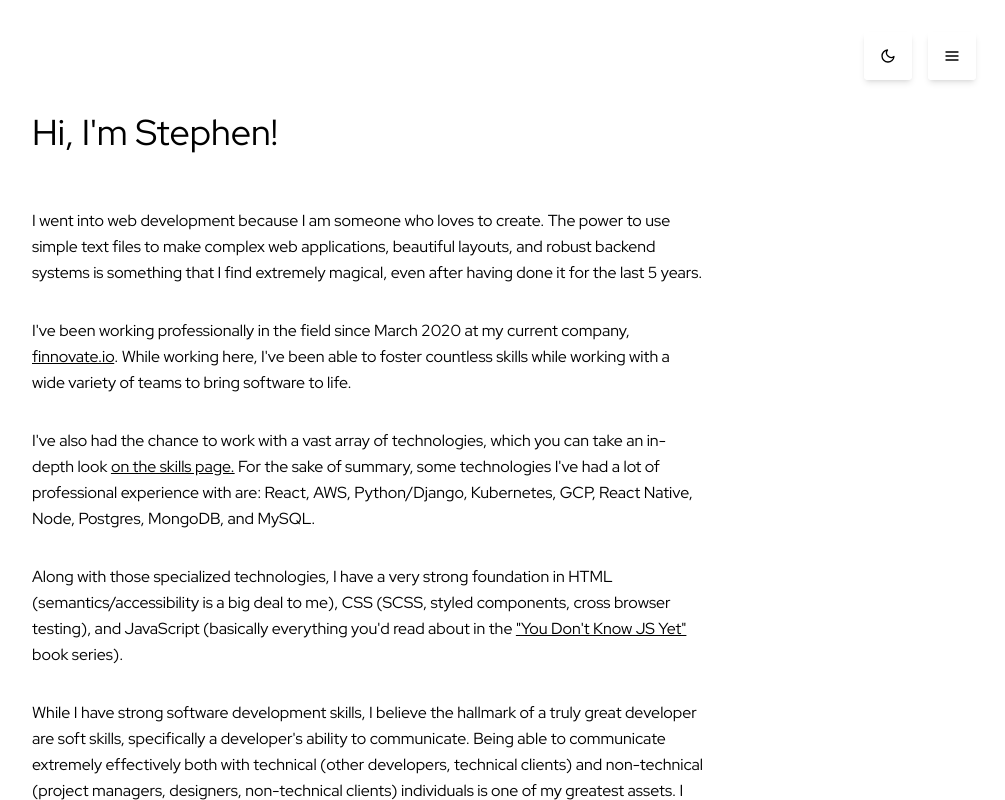
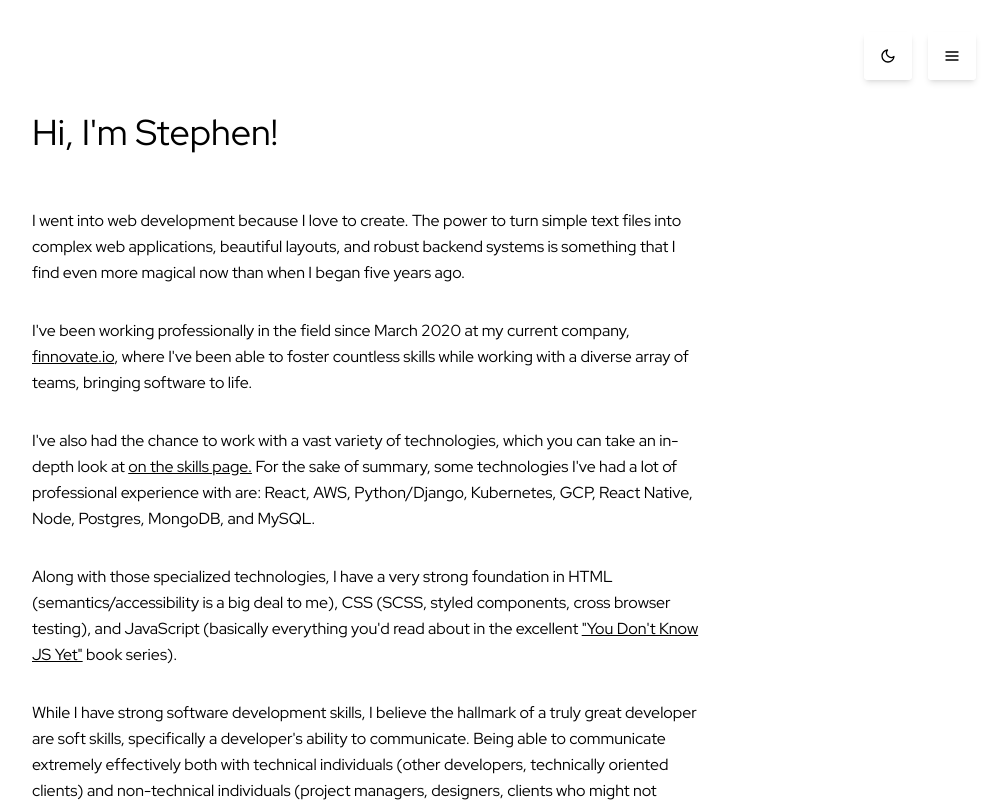
Before and after one commit to sparlos/sparling-dev, a Next.js app: page /about in a window 1280 px wide. Shown: the whole page, without its empty margins (272-1277 px from the left). Built offline with nearby package versions, Linux system fonts and the light colour scheme.

Commit message:
update about with copy suggestions

```diff
--- a/pages/about/index.tsx
+++ b/pages/about/index.tsx
@@ -21,10 +21,10 @@ export default function About() {
           delay: 0.05,
         }}
       >
-        I went into web development because I am someone who loves to create.
-        The power to use simple text files to make complex web applications,
-        beautiful layouts, and robust backend systems is something that I find
-        extremely magical, even after having done it for the last 5 years.
+        I went into web development because I love to create. The power to turn
+        simple text files into complex web applications, beautiful layouts, and
+        robust backend systems is something that I find even more magical now
+        than when I began five years ago.
       </motion.p>
       <motion.p
         className="mt-8"
@@ -44,8 +44,8 @@ export default function About() {
         >
           finnovate.io
         </a>
-        . While working here, I&apos;ve been able to foster countless skills
-        while working with a wide variety of teams to bring software to life.
+        , where I&apos;ve been able to foster countless skills while working
+        with a diverse array of teams, bringing software to life.
       </motion.p>
       <motion.p
         className="mt-8"
@@ -55,8 +55,8 @@ export default function About() {
           delay: 0.15,
         }}
       >
-        I&apos;ve also had the chance to work with a vast array of technologies,
-        which you can take an in-depth look{' '}
+        I&apos;ve also had the chance to work with a vast variety of
+        technologies, which you can take an in-depth look at{' '}
         <Link href="/projects-and-skills?view=skills">
           <button className="underline">on the skills page.</button>
         </Link>{' '}
@@ -75,7 +75,7 @@ export default function About() {
         Along with those specialized technologies, I have a very strong
         foundation in HTML (semantics/accessibility is a big deal to me), CSS
         (SCSS, styled components, cross browser testing), and JavaScript
-        (basically everything you&apos;d read about in the{' '}
+        (basically everything you&apos;d read about in the excellent{' '}
         <a
           className="underline"
           href="https://github.com/getify/You-Dont-Know-JS"
@@ -97,13 +97,14 @@ export default function About() {
         While I have strong software development skills, I believe the hallmark
         of a truly great developer are soft skills, specifically a
         developer&apos;s ability to communicate. Being able to communicate
-        extremely effectively both with technical (other developers, technical
-        clients) and non-technical (project managers, designers, non-technical
-        clients) individuals is one of my greatest assets. I strive to discuss
-        complex ideas in a way that anyone can understand, taking into account
-        their level of software knowledge. I&apos;m also a great leader, having
-        been promoted to a Staff Software Developer after just 2 years of
-        working at finnovate.io.
+        extremely effectively both with technical individuals (other developers,
+        technically oriented clients) and non-technical individuals (project
+        managers, designers, clients who might not understand the technical
+        details of a project) is one of my greatest assets. I am consistently
+        able to discuss complex ideas in a way that anyone can understand,
+        taking into account their level of software knowledge. I&apos;m also a
+        great leader, having been promoted to Staff Software Developer after
+        just 2 years at finnovate.io.
       </motion.p>
       <motion.p
         className="mt-8"
@@ -119,7 +120,7 @@ export default function About() {
         <Link href="/contact">
           <button className="underline">the contact page</button>
         </Link>{' '}
-        with ways you can do that.
+        to find out how you can do that.
       </motion.p>
     </ScrollableContentContainer>
   )
```
